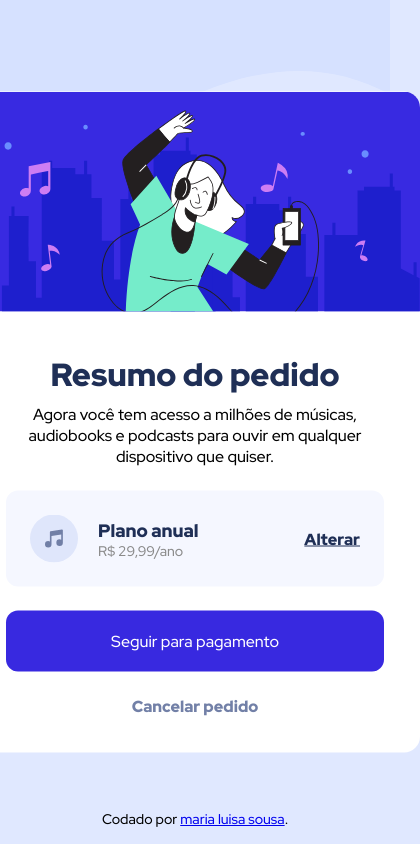
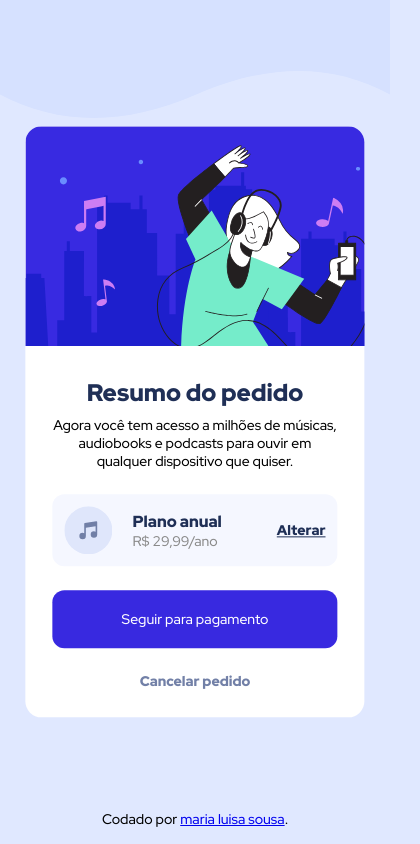
Before and after one commit to tsmalu/estudo-checkout, a plain HTML site: page index.html in a window 390 px wide. Shown: the whole page, 420 px wide, since content can reach past the window. Drawn offline with Linux system fonts and the light colour scheme; files whose address does not match are found by name.

Commit message:
Update style.css

```diff
--- a/style.css
+++ b/style.css
@@ -113,9 +113,6 @@ background-color: hsl(224, 23%, 55%);
     color: hsl(223, 47%, 23%);
 }
 
-
-
-
 .attribution {
   font-size: 14px;
   text-align: center;
@@ -125,3 +122,31 @@ background-color: hsl(224, 23%, 55%);
   width: 100%;
   padding: 16px
 }
+
+
+@media only screen and (max-width: 425px) {
+
+    body {
+        font-size: 14px;
+    }
+
+    .container {
+        max-width: 87%;
+    }
+    .title {
+        font-size: 24px;
+    }
+
+    div.planbox {
+        padding: 12px;
+    }
+
+    .planbox-left div {
+        margin-left: ;
+    }
+
+    .planbox-left div h5 {
+        font-weight: 900;
+        font-size: 16px;
+        color: hsl(223, 47%, 23%);
+    }
```
